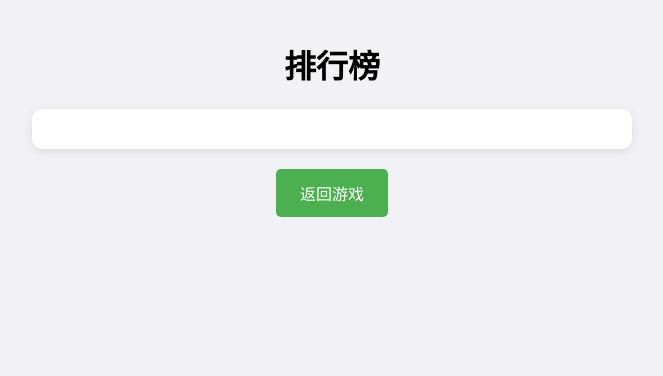
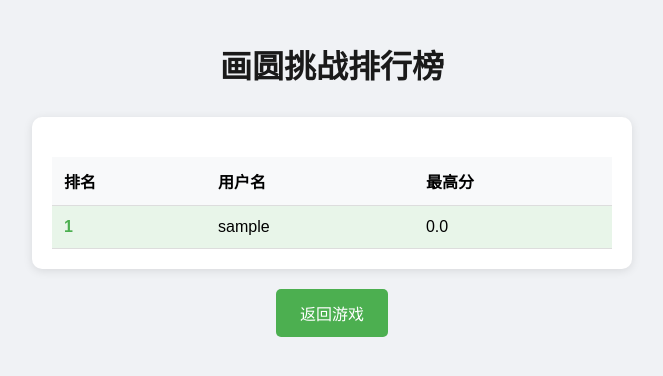
Before and after one commit to dabuliu-mashan/circle-drawing-game, a Flask app: page /leaderboard in a window 1280 px wide. Shown: the top 376 px of the page, without its empty margins (308-971 px from the left). Run offline with Flask 2, Linux system fonts and the light colour scheme; the visitor is signed in with stand-in values (Sample User, id 1); data comes from the database, SQL or seed files in the repository.

Commit message:
完成项目重构和文件整理

```diff
--- a/app.py
+++ b/api/index.py
@@ -1,6 +1,6 @@
 from flask import Flask, render_template, request, jsonify, redirect, url_for
 from flask_sqlalchemy import SQLAlchemy
-from flask_login import LoginManager, UserMixin, login_user, login_required, current_user
+from flask_login import LoginManager, UserMixin, login_user, login_required, current_user, logout_user
 import random
 import string
 import os
@@ -37,50 +37,60 @@
 
 @app.route('/')
 def index():
+    if current_user.is_authenticated:
+        return redirect(url_for('game'))
     return render_template('index.html')
+
+@app.route('/register', methods=['POST'])
+def register():
+    data = request.get_json()
+    username = data.get('username', generate_username())
+
+    if User.query.filter_by(username=username).first():
+        return jsonify({'success': False, 'message': '用户名已存在'})
+
+    user = User(username=username)
+    db.session.add(user)
+    db.session.commit()
+    login_user(user)
+    return jsonify({'success': True})
 
 @app.route('/game')
 @login_required
 def game():
     return render_template('game.html')
 
-@app.route('/register', methods=['POST'])
-def register():
-    username = request.form.get('username')
-    if not username:
-        username = generate_username()
-
-    if User.query.filter_by(username=username).first():
-        return jsonify({'error': '用户名已存在'}), 400
-
-    user = User(username=username)
-    db.session.add(user)
-    db.session.commit()
-    login_user(user)
-    return jsonify({'success': True, 'username': username})
-
 @app.route('/submit_score', methods=['POST'])
 @login_required
 def submit_score():
-    score_value = request.json.get('score')
-    if score_value is None:
-        return jsonify({'error': '未提供分数'}), 400
+    data = request.get_json()
+    score = float(data.get('score', 0))
 
-    score = Score(user_id=current_user.id, score=score_value)
-    db.session.add(score)
+    # 记录分数
+    new_score = Score(user_id=current_user.id, score=score)
+    db.session.add(new_score)
 
-    if score_value > current_user.best_score:
-        current_user.best_score = score_value
+    # 更新最高分
+    if score > current_user.best_score:
+        current_user.best_score = score
 
     db.session.commit()
     return jsonify({'success': True})
 
 @app.route('/leaderboard')
+@login_required
 def leaderboard():
-    top_users = User.query.order_by(User.best_score.desc()).limit(10).all()
-    return render_template('leaderboard.html', users=top_users)
+    users = User.query.order_by(User.best_score.desc()).all()
+    return render_template('leaderboard.html', users=users)
+
+@app.route('/logout')
+@login_required
+def logout():
+    logout_user()
+    return redirect(url_for('index'))
+
+with app.app_context():
+    db.create_all()
 
 if __name__ == '__main__':
-    with app.app_context():
-        db.create_all()
-    app.run(host='0.0.0.0', port=int(os.environ.get('PORT', 5000)))
+    app.run(debug=True)
--- a/templates/index.html
+++ b/api/templates/index.html
@@ -76,9 +76,9 @@
             fetch('/register', {
                 method: 'POST',
                 headers: {
-                    'Content-Type': 'application/x-www-form-urlencoded',
+                    'Content-Type': 'application/json',
                 },
-                body: `username=${encodeURIComponent(username)}`
+                body: JSON.stringify({ username: username })
             })
             .then(response => response.json())
             .then(data => {
--- a/templates/leaderboard.html
+++ b/api/templates/leaderboard.html
@@ -16,31 +16,34 @@
             margin: 0 auto;
             text-align: center;
         }
+        h1 {
+            color: #1a1a1a;
+            margin-bottom: 30px;
+        }
         .leaderboard {
             background: white;
             padding: 20px;
             border-radius: 10px;
             box-shadow: 0 2px 10px rgba(0,0,0,0.1);
         }
-        .leaderboard-item {
-            display: flex;
-            justify-content: space-between;
-            padding: 10px 20px;
-            border-bottom: 1px solid #eee;
-            align-items: center;
+        table {
+            width: 100%;
+            border-collapse: collapse;
+            margin-top: 20px;
+        }
+        th, td {
+            padding: 12px;
+            text-align: left;
+            border-bottom: 1px solid #ddd;
+        }
+        th {
+            background-color: #f8f9fa;
+            font-weight: bold;
+        }
+        tr:hover {
+            background-color: #f5f5f5;
         }
         .rank {
-            font-weight: bold;
-            font-size: 20px;
-            color: #666;
-            width: 40px;
-        }
-        .username {
-            flex-grow: 1;
-            text-align: left;
-            padding: 0 20px;
-        }
-        .score {
             font-weight: bold;
             color: #4CAF50;
         }
@@ -57,26 +60,33 @@
         button:hover {
             background-color: #45a049;
         }
-        .top-3 {
-            font-size: 24px;
-            color: #1a1a1a;
-        }
-        .top-3 .rank {
-            color: #ffd700;
+        .highlight {
+            background-color: #e8f5e9;
         }
     </style>
 </head>
 <body>
     <div class="container">
-        <h1>排行榜</h1>
+        <h1>画圆挑战排行榜</h1>
         <div class="leaderboard">
-            {% for user in users %}
-            <div class="leaderboard-item {% if loop.index <= 3 %}top-3{% endif %}">
-                <span class="rank">{{ loop.index }}</span>
-                <span class="username">{{ user.username }}</span>
-                <span class="score">{{ "%.1f"|format(user.best_score) }}分</span>
-            </div>
-            {% endfor %}
+            <table>
+                <thead>
+                    <tr>
+                        <th>排名</th>
+                        <th>用户名</th>
+                        <th>最高分</th>
+                    </tr>
+                </thead>
+                <tbody>
+                    {% for user in users %}
+                    <tr {% if user.username == current_user.username %}class="highlight"{% endif %}>
+                        <td class="rank">{{ loop.index }}</td>
+                        <td>{{ user.username }}</td>
+                        <td>{{ "%.1f"|format(user.best_score) }}</td>
+                    </tr>
+                    {% endfor %}
+                </tbody>
+            </table>
         </div>
         <button onclick="window.location.href='/game'">返回游戏</button>
     </div>
--- a/requirements.txt
+++ b/requirements.txt
@@ -1,9 +1,8 @@
 Flask==2.0.1
-Flask-SQLAlchemy==2.4.4
+Flask-SQLAlchemy==2.5.1
 Flask-Login==0.5.0
 Werkzeug==2.0.1
 SQLAlchemy==1.3.24
-psycopg2-binary==2.9.1
 python-dotenv==0.19.0
 gunicorn==20.1.0
 whitenoise==5.3.0
--- a/runtime.txt
+++ /dev/null
@@ -1 +0,0 @@
-python-3.10.0
```
Also changed, not shown: api/templates/game.html (renamed from templates/game.html), vercel.json, 1 other file.
